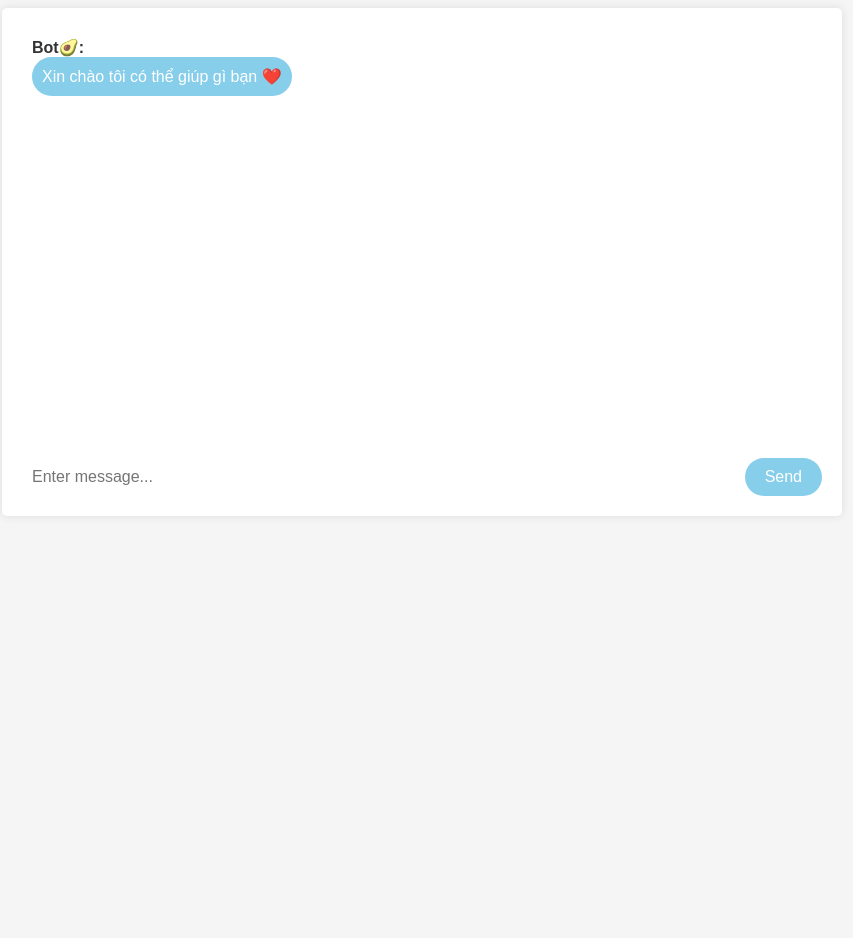
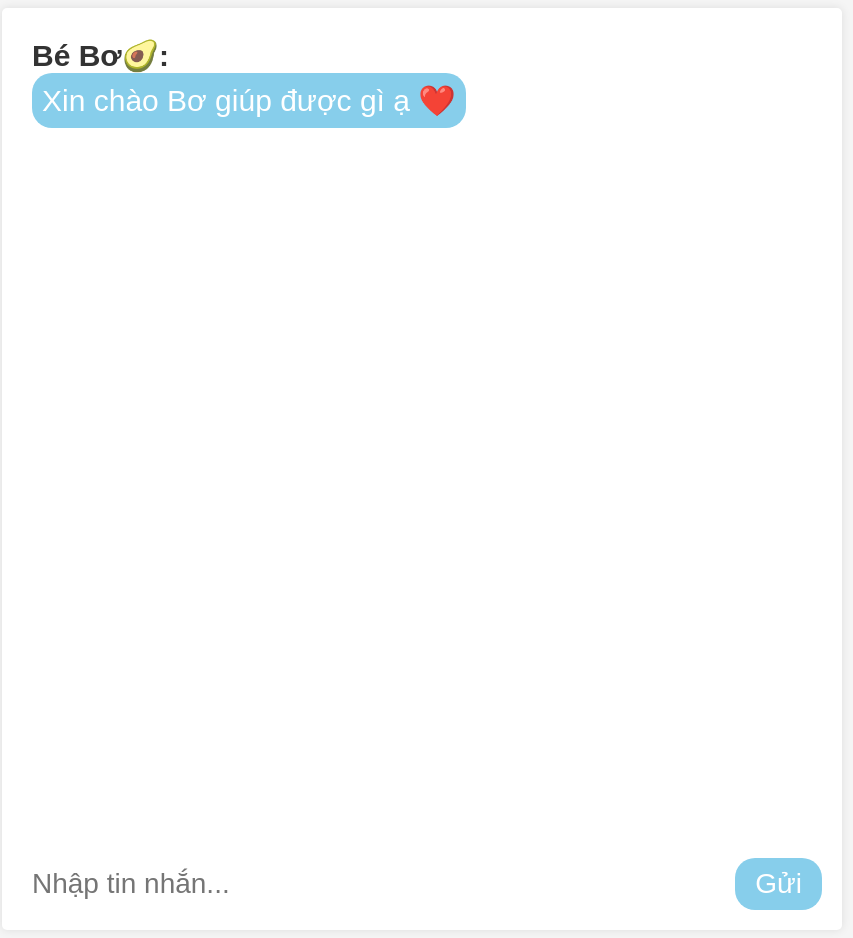
Before and after one commit to vietdoo/vietdoo.engineer-webserver, a Flask app: page / in a window 1280 px wide. Shown: the whole page, without its empty margins (218-1071 px from the left). Before the commit the page ends 496 px from the top, so only its background shows below. Run offline with Flask 2, Linux system fonts and the light colour scheme.

Commit message:
upsize font

```diff
--- a/app/templates/chatbot/index.html
+++ b/app/templates/chatbot/index.html
@@ -2,7 +2,7 @@
 <html>
   <head>
     <meta charset="utf-8" />
-    <title>Bé Bơ Thông Minh - GPT</title>
+    <title>Bé Bơ Chatbot GPT</title>
     <link rel="shortcut icon" type="image/png" href="../static/favicon.ico">
     <style>
       /* Default styles */
@@ -23,7 +23,7 @@
 }
 
 .chat-box {
-  height: 400px;
+  height: 800px;
   overflow-y: scroll;
   padding: 10px;
   margin-bottom: 10px;
@@ -34,7 +34,7 @@
   display: flex;
   flex-direction: column;
   align-items: flex-start;
-  font-size: 16px;
+  font-size: 30px;
 }
 
 .message.bot {
@@ -79,7 +79,7 @@ input[type="text"] {
   margin-right: 10px;
   border-radius: 20px;
   border: none;
-  font-size: 16px;
+  font-size: 28px;
 }
 
 input[type="submit"] {
@@ -88,7 +88,7 @@ input[type="submit"] {
   border: none;
   background-color: #87ceeb;
   color: #fff;
-  font-size: 16px;
+  font-size: 28px;
   cursor: pointer;
   transition: background-color 0.2s ease;
 }
@@ -167,8 +167,8 @@ input[type="submit"]:hover {
       <div class="chat-box" id="chat-box"></div>
       <form onsubmit="sendMessage(); return false;">
         <div class="input-box">
-          <input type="text" id="message-input" placeholder="Enter message..." />
-          <input type="submit" value="Send" />
+          <input type="text" id="message-input" placeholder="Nhập tin nhắn..." />
+          <input type="submit" value="Gửi" />
         </div>
       </form>
     </div>
@@ -180,7 +180,7 @@ input[type="submit"]:hover {
       let responseElement = document.createElement('div');
       responseElement.classList.add('message');
       responseElement.classList.add('bot');
-      responseElement.innerHTML = '<span class="name">Bot🥑:</span><div class="bubble">' + 'Xin chào tôi có thể giúp gì bạn ❤️' + '</div>';
+      responseElement.innerHTML = '<span class="name">Bé Bơ🥑:</span><div class="bubble">' + 'Xin chào Bơ giúp được gì ạ ❤️' + '</div>';
       chatBox.appendChild(responseElement);
 
       async function getAnswer(message) {
@@ -221,7 +221,7 @@ input[type="submit"]:hover {
           let responseElement = document.createElement('div');
           responseElement.classList.add('message');
           responseElement.classList.add('bot');
-          responseElement.innerHTML = '<span class="name">Bot🥑:</span><div class="bubble">' + result + '</div>';
+          responseElement.innerHTML = '<span class="name">Bé Bơ🥑:</span><div class="bubble">' + result + '</div>';
           chatBox.appendChild(responseElement);
 
           scrollToBottom();
```
